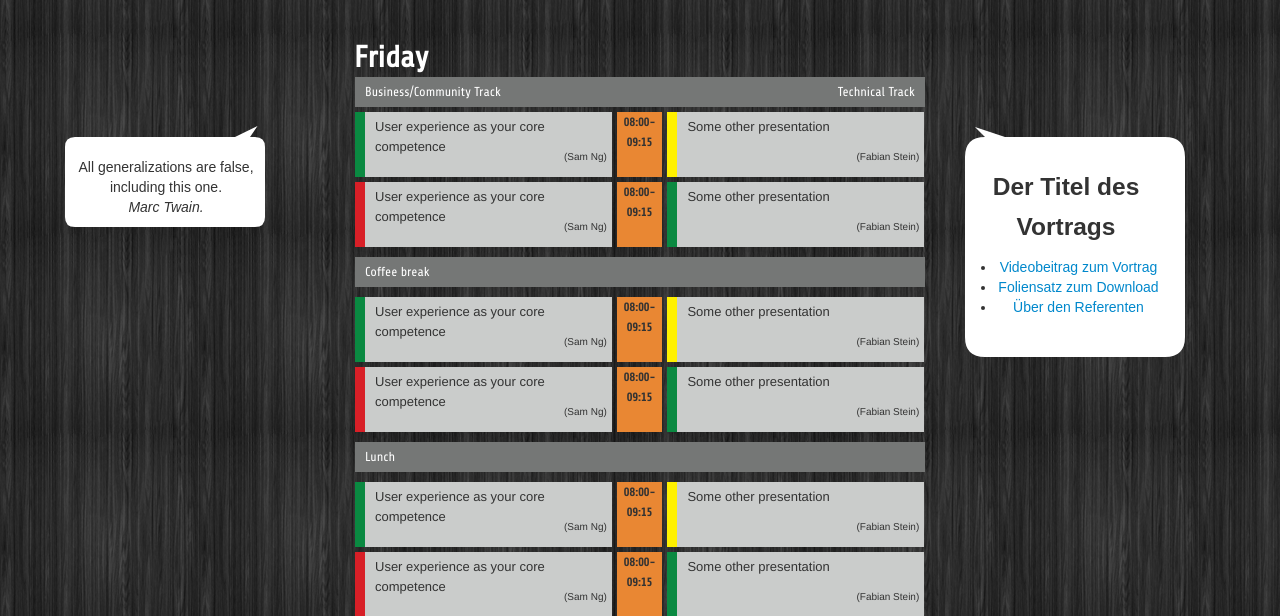
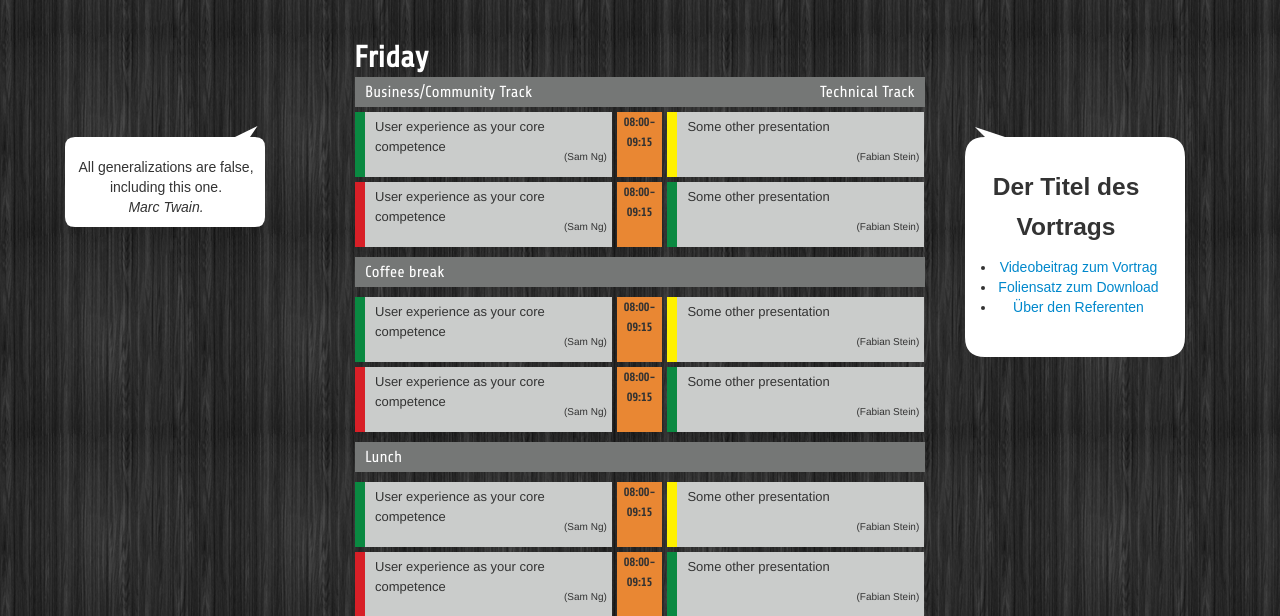
Before and after one commit to MultimediaOn10/t3con, a PHP site: page /oneuri/Theme_Entwurf/index.html in a window 1280 px wide. Shown: the part 163-779 px from the top of the page. Run offline with PHP 8.4, Linux system fonts and the light colour scheme; some libraries are stand-ins or nearby versions; some web fonts are replaced.

Commit message:
TASK:Content Heading

```diff
--- a/Theme_Entwurf/css/font.css
+++ b/Theme_Entwurf/css/font.css
@@ -33,3 +33,10 @@
 	font-family: ShareBold;
 	font-size: 12px;
 }
+.content-heading{
+	font-family: Share,Arial;
+	font-size: 14px;
+}
+.heading-text{
+	font-size: 16px;
+}
```
